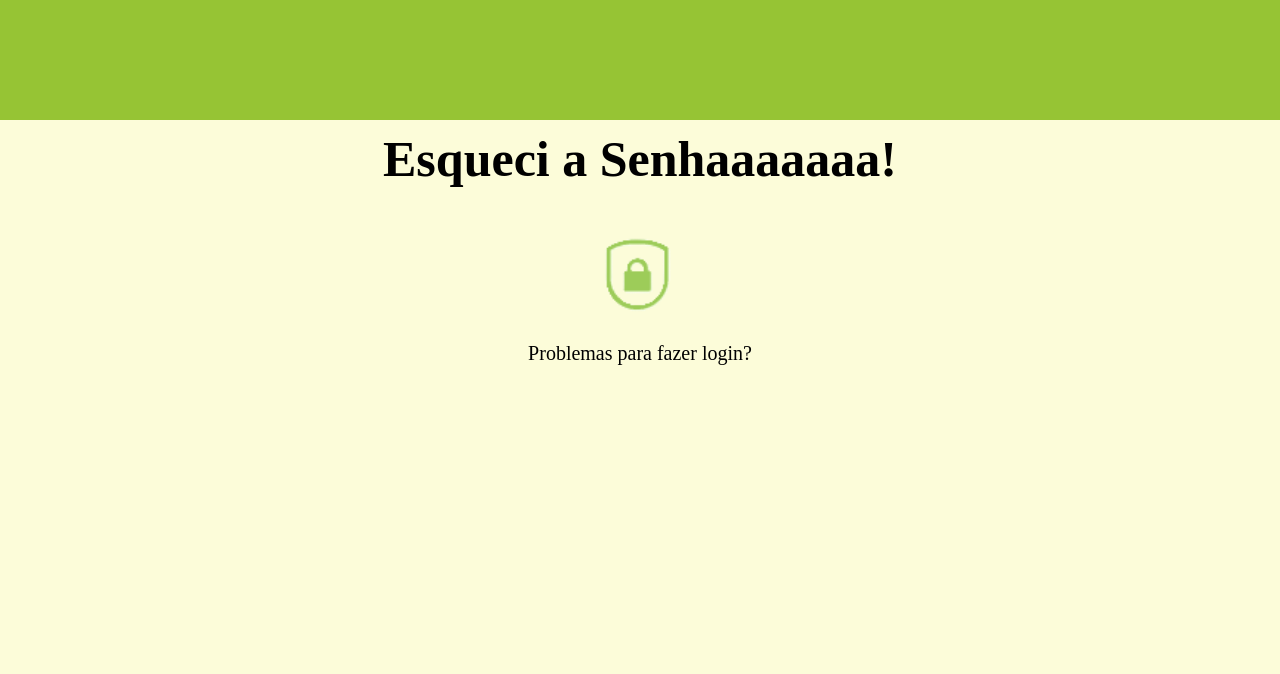
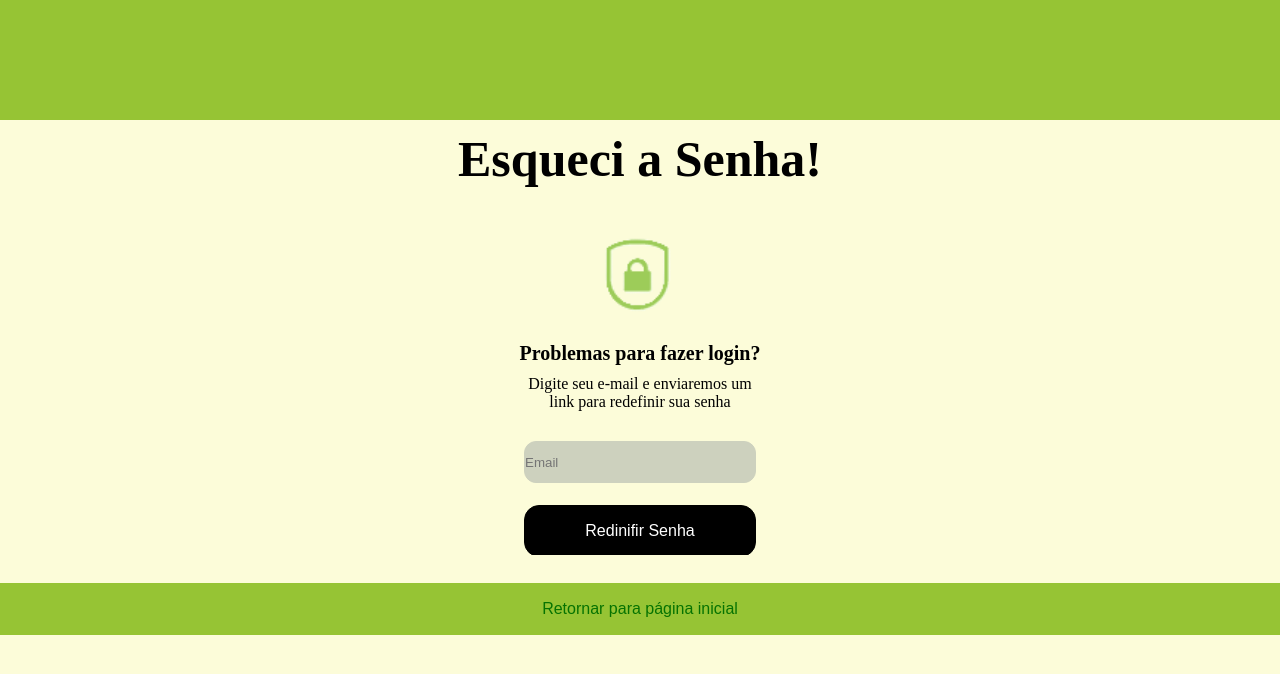
Before and after one commit to LeooSilva/PimVerdelicia, a plain HTML site: page pag6.html in a window 1280 px wide. Drawn offline with Linux system fonts and the light colour scheme.

Commit message:
realizei o CSS da pagina,fazendo o botão, a caixa de email

```diff
--- a/pag6.css
+++ b/pag6.css
@@ -47,4 +47,88 @@ img {
 .prbl {
     text-align: center;
     font-size: 20px;
+    font-weight: bold;
 }
+
+
+
+.p2{
+    text-align:center ;
+    position: relative;
+    margin-top: 10px;
+}
+
+.containerforms{
+    background-color: rgba(0, 0, 0, 0);
+    position: relative;
+    margin-top: 30px;
+    display: flex; /*ativa o flexbox para alinhar os itens*/
+    flex-direction: column; /* organiza os itens verticalmente, um embaixo do outro */
+    justify-content: center; /*centralizou horizontalmente*/
+    align-items: center; /* centraliza os itens na horizontal */
+
+}
+
+input {
+    background-color: rgba(0, 255, 255, 0);
+    width: 230px;
+    height: 40px;
+    border-radius: 12px;
+    background-color: #CDD1BE;
+    border: 1px solid #CDD1BE ;
+}
+
+
+.container-btn {
+    background-color: #06730200;
+    display: flex;
+    justify-content: center;
+    position: relative;
+    height: 50px;
+    margin-top: 25px;
+    bottom: 3px;
+}
+
+.btn {
+    background-color: #000000;
+    border-radius: 15px;
+    width: 230px;
+    height: 50px;
+    line-height: 50px; /* Centraliza o texto verticalmente */
+    text-align: center;
+    color: white;
+    text-decoration: none;
+    border: 1px solid #000000;
+    font-family: Arial, sans-serif; /* Garanta que a fonte seja consistente */
+    font-size: 16px; /* Ajuste conforme necessário */
+    display: flex;
+    justify-content: center; /* Centraliza horizontalmente */
+    align-items: flex-end;   /* Alinha ao fundo verticalmente */
+
+}
+
+.container-voini {
+    background-color: #06730200;
+    display: flex;
+    justify-content: center;
+    position: relative;
+    height: 85px;
+    margin-top: 25px;
+}
+
+.barravoltar {
+    background-color: #96c434;
+    width: 100%;
+    height: 50px;
+    line-height: 50px; /* Centraliza o texto verticalmente */
+    text-align: center;
+    color: #067302;
+    text-decoration: none;
+    border: 1px solid #00000000;
+    font-family: Arial, sans-serif; /* Garanta que a fonte seja consistente */
+    font-size: 16px; /* Ajuste conforme necessário */
+    display: flex;
+    justify-content: center; /* Centraliza horizontalmente */
+    align-items: flex-end;   /* Alinha ao fundo verticalmente */
+
+}
--- a/pag6.html
+++ b/pag6.html
@@ -9,7 +9,7 @@
 <body>
     <div id="container">
         <h1 class="containerh1">
-            Esqueci a Senhaaaaaaa!
+            Esqueci a Senha!
         </h1>
         <div>
 
@@ -20,7 +20,20 @@
 <div class="containerp">
     <p class="prbl">Problemas para fazer login?</p>
 
-</div>
+<p class="p2">Digite seu e-mail e enviaremos um <br> link para redefinir sua senha</p>
+
+        <div class="containerforms">
+<label  for="email"></label>
+            <input type="email" name="email" id="email" placeholder="Email">
+        </div>
+
+        <div class="container-btn">
+            <a  href="" class="btn  text">Redinifir Senha</a>
+            </div>
+
+            <div class="container-voini">
+                <a  href="pag2.html" class="barravoltar">Retornar para página inicial</a>
+                </div>
 
     </div>
 </body>
```
